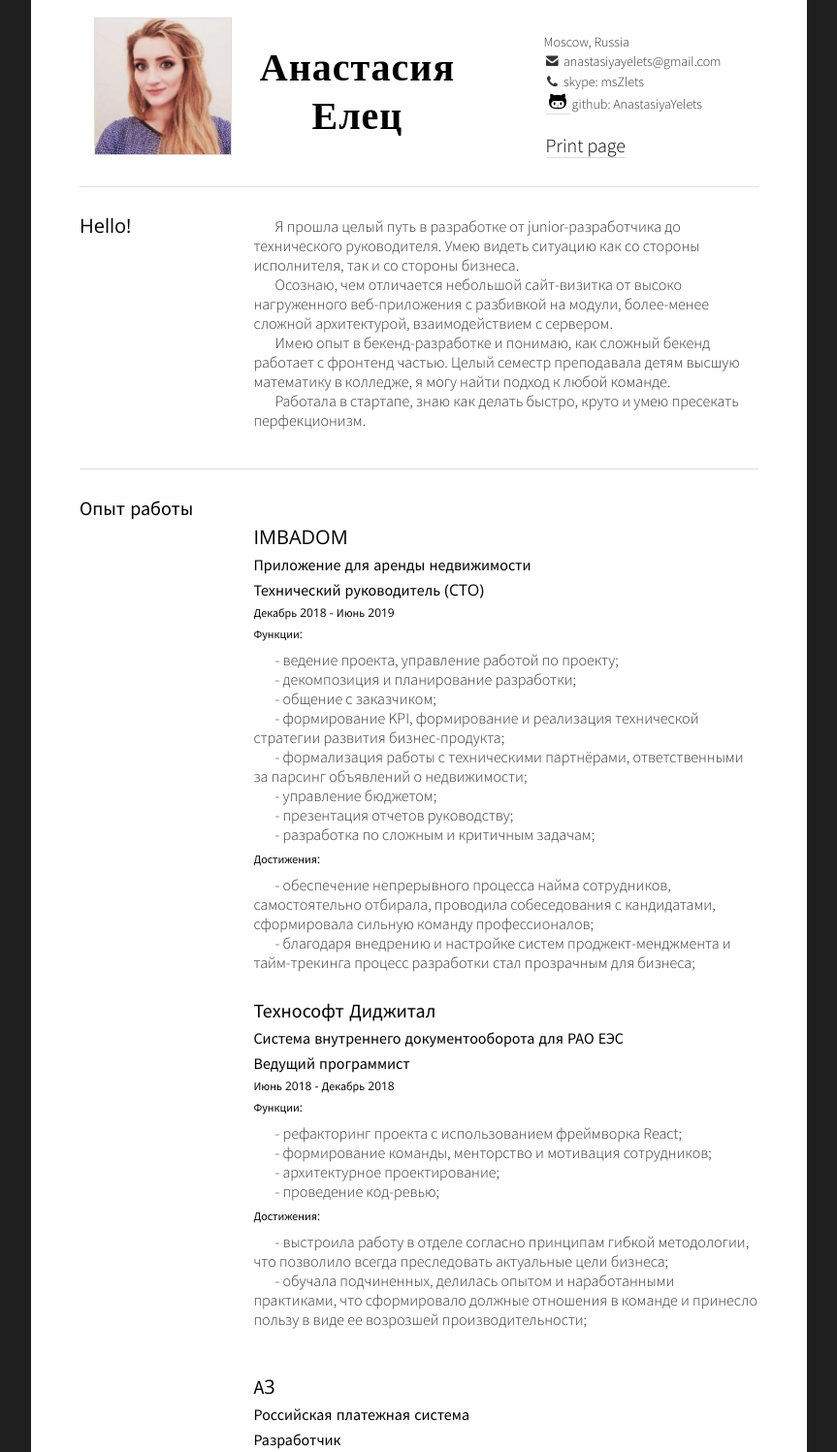
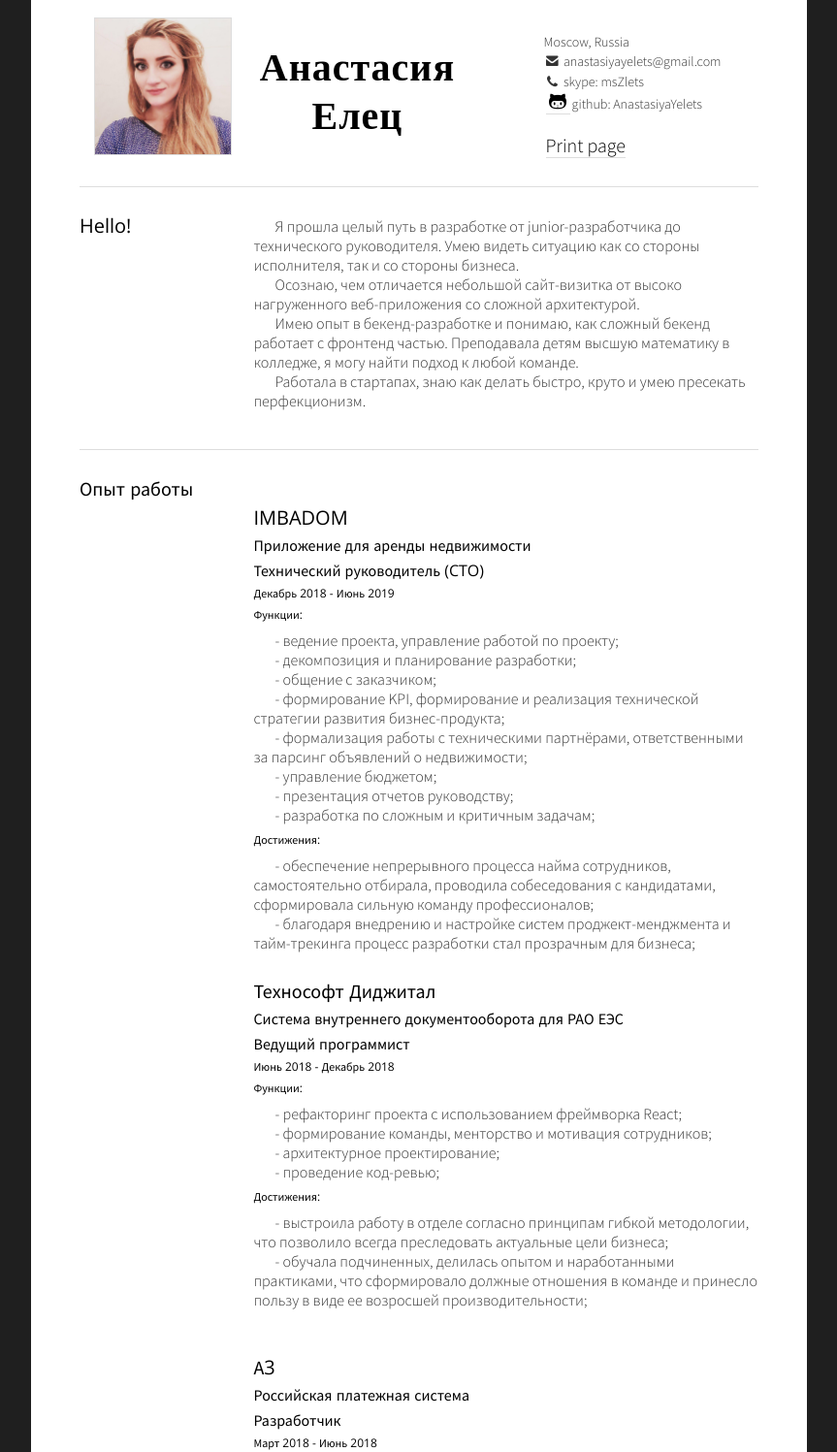
Before and after one commit to AnastasiyaYelets/cv_rus, a plain HTML site: page index.html in a window 1280 px wide. Shown: the part 42-1539 px from the top of the page at 97% size, without its empty margins (208-1071 px from the left). Drawn offline with nearby package versions, Linux system fonts and the light colour scheme.

Commit message:
fixLetter

```diff
--- a/index.html
+++ b/index.html
@@ -70,9 +70,9 @@
 				<div class="span9">
 					<p class="welcome">
             <p>Я прошла целый путь в разработке от junior-разработчика до технического руководителя. Умею видеть ситуацию как со стороны исполнителя, так и со стороны бизнеса.</p>
-            <p>Осознаю, чем отличается небольшой сайт-визитка от высоко нагруженного веб-приложения с разбивкой на модули, более-менее сложной архитектурой, взаимодействием с сервером.</p>
-            <p>Имею опыт в бекенд-разработке и понимаю, как сложный бекенд работает с фронтенд частью. Целый семестр преподавала детям высшую математику в колледже, я могу найти подход к любой команде.</p>
-            <p>Работала в стартапе, знаю как делать быстро, круто и умею пресекать перфекционизм.</p>
+            <p>Осознаю, чем отличается небольшой сайт-визитка от высоко нагруженного веб-приложения сo сложной архитектурой.</p>
+            <p>Имею опыт в бекенд-разработке и понимаю, как сложный бекенд работает с фронтенд частью. Преподавала детям высшую математику в колледже, я могу найти подход к любой команде.</p>
+            <p>Работала в стартапах, знаю как делать быстро, круто и умею пресекать перфекционизм.</p>
           <br>
 					</p><p class="auth"> <i></i>  </p>
 				</div>
@@ -117,7 +117,7 @@
 
          <h5>Достижения:</h5>
          <p>- выстроила работу в отделе согласно принципам гибкой методологии, что позволило всегда преследовать актуальные цели бизнеса;</p>
-         <p>- обучала подчиненных, делилась опытом и наработанными практиками, что сформировало должные отношения в команде и принесло пользу в виде ее возрозшей производительности;</p>
+         <p>- обучала подчиненных, делилась опытом и наработанными практиками, что сформировало должные отношения в команде и принесло пользу в виде ее возроcшей производительности;</p>
          <br />
 
            <br />
@@ -181,7 +181,7 @@
           <br />
 
           <h3>Dressmate</h3>
-          <h4>Приложение для обмена женской одеждой для учащихся американских колледжей</h4>
+          <p>Приложение для обмена женской одеждой для учащихся американских колледжей</p>
           <h4>Разработчик</h4>
           <h5>Ноябрь 2015 - Февраль 2017 </h5>
           <h5>Функции:</h5>
```
